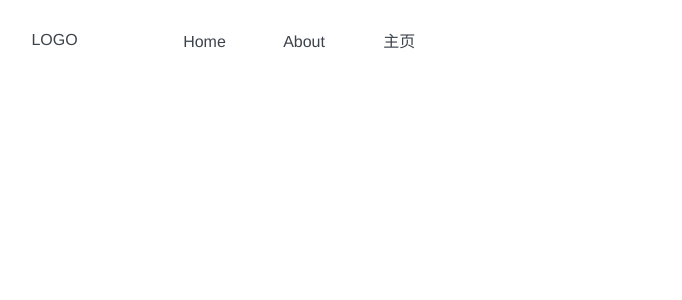
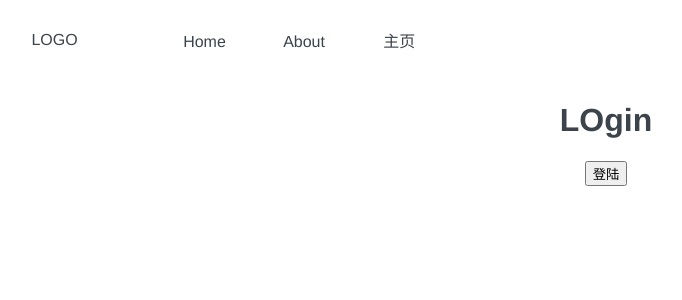
Before and after one commit to Jarry007/vue3, a Vue app: page /login in a window 1280 px wide. Before the commit this address had no page. Shown: the top 300 px of the page, without its empty margins (34-716 px from the left). Built offline with nearby package versions, Linux system fonts and the light colour scheme; a web font is replaced by a local one.

Commit message:
:fire: 这版要删

```diff
--- a/public/index.html
+++ b/public/index.html
@@ -8,14 +8,27 @@
     <title><%= htmlWebpackPlugin.options.title %></title>
     <style>
 
-       body{
-            box-sizing: border-box;
-            padding: 0;
-            margin: 0;
-            width: 100%;
-            height: 100vh;
+     html,
+    body,
+    #app {
+      height: 100%;
+      margin: 0px;
+      padding: 0px;
 
-        }
+    }
+    /* html,
+    body::-webkit-scrollbar-track-piece {
+      background: #d3dce6;
+    } */
+    ::-webkit-scrollbar {
+      width: 8px;
+      height: 6px;
+    }
+
+    ::-webkit-scrollbar-thumb {
+      background: #b8c7dd;
+      border-radius: 10px;
+    }
     </style>
   </head>
   <body>
--- a/src/main.js
+++ b/src/main.js
@@ -3,4 +3,6 @@ import App from './App.vue'
 import router from './router'
 import store from './store'
 import './assets/ali.css'
+// import './router/auth'
+
 createApp(App).use(router).use(store).mount('#app')
--- a/src/router/index.js
+++ b/src/router/index.js
@@ -2,6 +2,10 @@ import { createRouter, createWebHistory } from 'vue-router';
 import Home from '../views/Home.vue'
 
 const routes = [
+  {
+    path:'/login',
+    component:()=>import ('@/views/login.vue')
+  },
 {
   path: '/',
   name: 'Home',
--- /dev/null
+++ b/src/views/login.vue
@@ -0,0 +1,19 @@
+<template>
+   <div>
+      <h1>LOgin</h1>
+      <button @click="toLogin">登陆</button>
+   </div>
+</template>
+
+<script>
+import {} from 'vue'
+export default {
+   setup(){
+      const toLogin = ()=>{
+         console.log('LOGIN')
+      }
+
+   return {toLogin}
+   }
+}
+</script>
```
Also changed, not shown: src/router/auth.js (added, +53 -0 lines).
